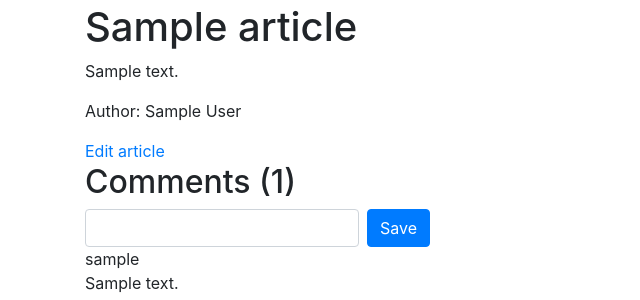
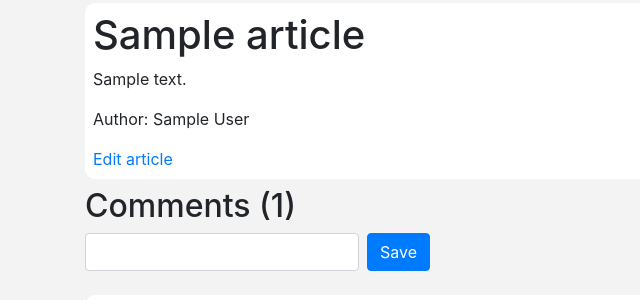
Before and after one commit to Gasper3/django-blog, a Django app: a page that uses blog/templates/blog/base.html in a window 1280 px wide. Shown: the part 353-653 px from the top of the page, without its empty margins (0-640 px from the left). Run offline with Django 3.2, Linux system fonts and the light colour scheme; a user stored in the database is signed in; tables that the repository leaves empty hold one stand-in row (values such as "Sample post").

Commit message:
Visual changes

```diff
--- a/blog/static/blog/css/style.css
+++ b/blog/static/blog/css/style.css
@@ -1,12 +1,20 @@
+body {
+     background-color: #F3F3F3;
+}
+.main {
+}
+
 .form-signin {
   width: 100%;
   max-width: 330px;
   padding: 15px;
   margin: 0 auto;
 }
+
 .form-signin .checkbox {
   font-weight: 400;
 }
+
 .form-signin .form-control {
   position: relative;
   box-sizing: border-box;
@@ -14,14 +22,17 @@
   padding: 10px;
   font-size: 16px;
 }
+
 .form-signin .form-control:focus {
   z-index: 2;
 }
+
 .form-signin input[type="text"] {
   margin-bottom: -1px;
   border-bottom-right-radius: 0;
   border-bottom-left-radius: 0;
 }
+
 .form-signin input[type="password"] {
   margin-bottom: 10px;
   border-top-left-radius: 0;
@@ -31,3 +42,13 @@
 textarea.form-control {
     min-height: 450px;
 }
+
+.comment {
+    background-color: white;
+    border-radius: 10px;
+}
+
+.article {
+    background-color: white;
+    border-radius: 10px;
+}
--- a/blog/templates/blog/article/show.html
+++ b/blog/templates/blog/article/show.html
@@ -2,6 +2,7 @@
 
 {% block content %}
     <div class="col-md-12">
+        <div class="article p-2 mb-2">
             <h1>{{ article }}</h1>
             {{ article.content|linebreaks }}
             <p>Author: {{ article.author.get_full_name }}</p>
@@ -9,7 +10,8 @@
             {% if user.is_staff or user == article.author %}
                 <a href="{% url 'article_edit' article.slug %}">Edit article</a>
             {% endif %}
-
+        </div>
+        <div class="col-md-12 p-0">
             <h2>Comments ({{ article.comments.count }})</h2>
             {% if user.is_authenticated %}
                 <form method="post" action="{% url 'comment_create' %}" class="form-inline">
@@ -24,9 +26,17 @@
                     <button type="submit" class="btn btn-primary">Save</button>
                 </form>
             {% endif %}
+        </div>
         {% for comment in article.comments.all|dictsortreversed:"created_at" %}
-            <span>{{ comment.author }}</span>
-            <p>{{ comment }}</p>
+            <div class="row my-4 mx-auto p-2 comment">
+                <img src="https://robohash.org/{{ comment.author }}?set=any&size=50x50" class="user-img">
+                <div class="col-md-8">
+                    <div class="col-12">
+                        <span class="font-weight-bold">{{ comment.author }}</span>
+                    </div>
+                    <div class="col-12">{{ comment }}</div>
+                </div>
+            </div>
         {% endfor %}
     </div>
 {% endblock %}
--- a/blog/templates/blog/base.html
+++ b/blog/templates/blog/base.html
@@ -46,7 +46,7 @@
                 </ul>
             </div>
         </nav>
-        <div class="container mt-4">
+        <div class="container my-4 main">
             <div class="row">
                 {% block content %}{% endblock %}
             </div>
--- a/django_blog/settings.py
+++ b/django_blog/settings.py
@@ -25,7 +25,7 @@ SECRET_KEY = 'i*v-x%f&hq^l!(1n^&-%gw61yp1bx3tn8@h80ny@r+gt&tz&c)'
 # SECURITY WARNING: don't run with debug turned on in production!
 DEBUG = True
 
-ALLOWED_HOSTS = ["127.0.0.1"]
+ALLOWED_HOSTS = ["127.0.0.1", "192.168.0.10"]
 
 
 # Application definition
```
Lines whose indentation alone changed are shown as unchanged.
